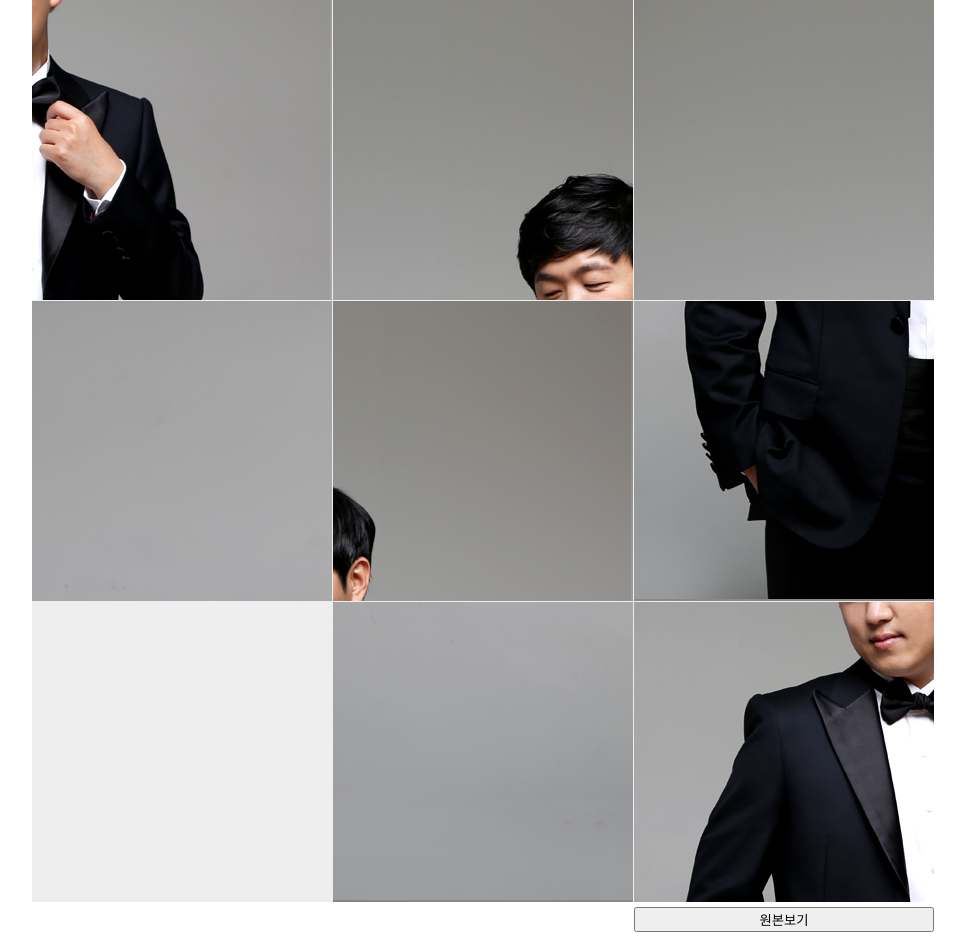
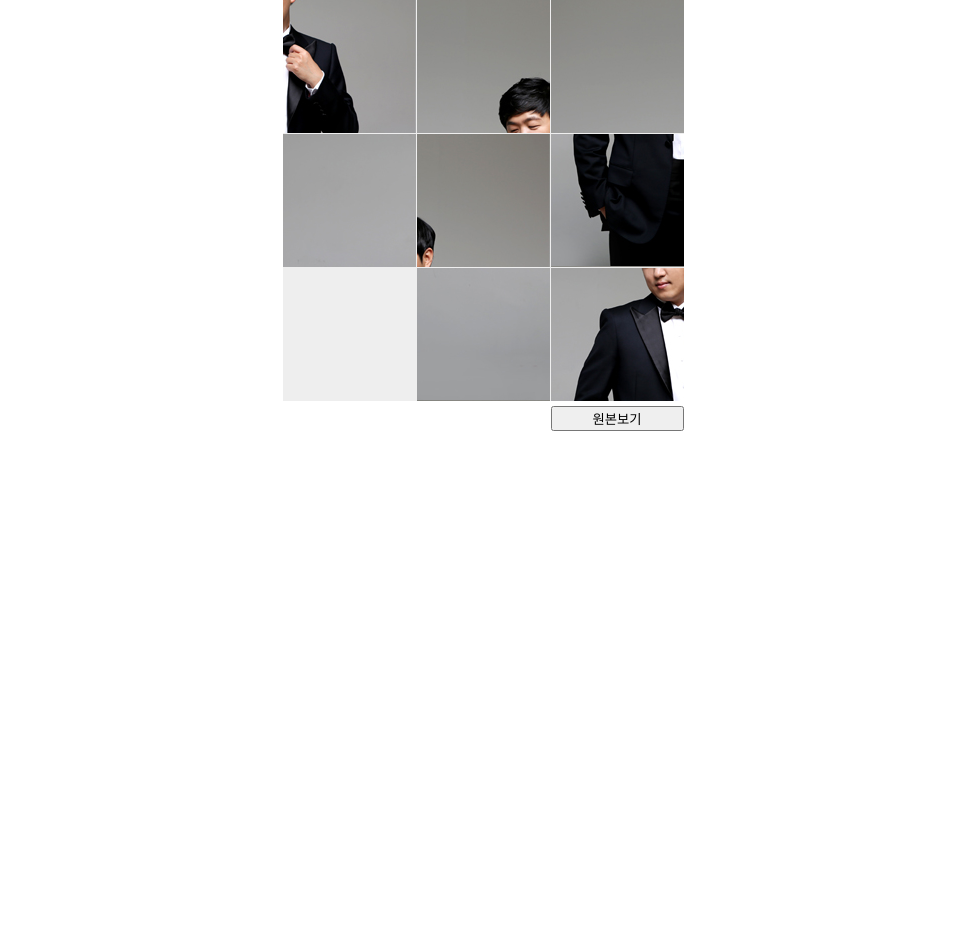
Before and after one commit to kangki/mcard, a plain HTML site: page puzzle.html in a window 1280 px wide. Shown: the whole page, without its empty margins (157-1122 px from the left). After the commit the page ends 800 px from the top, so only its background shows below. Drawn offline with Linux system fonts and the light colour scheme.

Commit message:
퍼즐 이미지 사이즈 변경

```diff
--- a/puzzle.html
+++ b/puzzle.html
@@ -99,7 +99,7 @@ var game = function(len, size, img) {
   init();
 };
 
-game(3,300,['./img/0', bs.rand(1,9), '.jpg'].join(''));
+game(3,133,['./img/0', bs.rand(1,9), '_400.jpg'].join(''));
 
 });
 </script>
```
